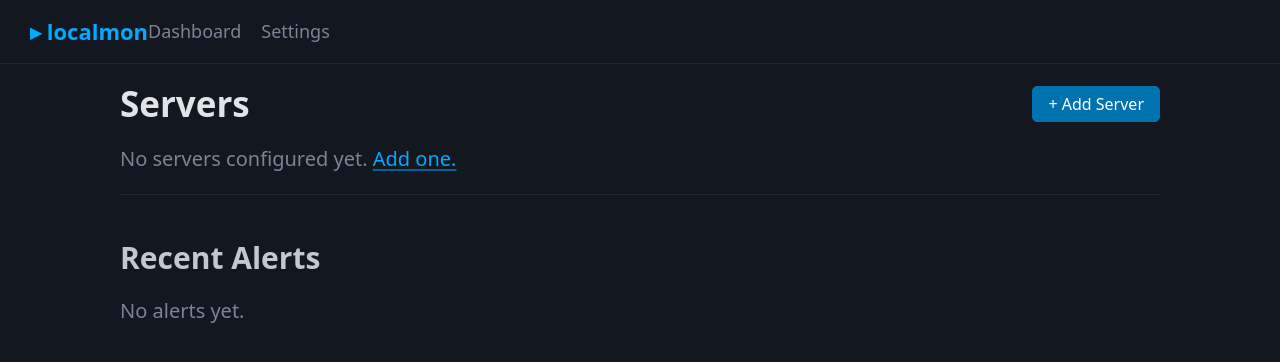
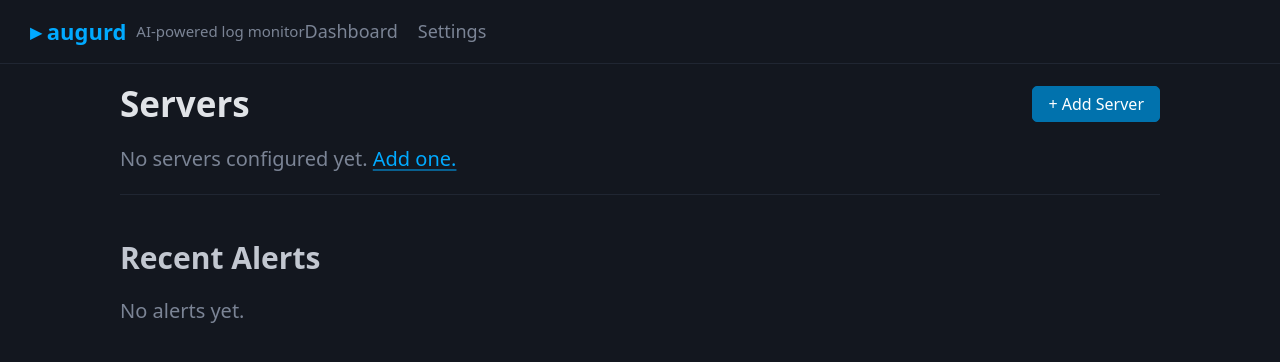
Before and after one commit to Klick3R-1/Augurd, a FastAPI app: page / in a window 1280 px wide. Shown: the top 362 px of the page. Run offline with FastAPI, Linux system fonts and the light colour scheme; data that the repository does not hold is empty; some libraries are stand-ins or nearby versions.

Commit message:
Rename project to augurd
Co-Authored-By: Claude Sonnet 4.6 <noreply@anthropic.com>

```diff
--- a/database.py
+++ b/database.py
@@ -1,7 +1,7 @@
 import aiosqlite
 from pathlib import Path
 
-DB_PATH = Path("localmon.db")
+DB_PATH = Path("augurd.db")
 
 SCHEMA = """
 CREATE TABLE IF NOT EXISTS servers (
--- a/discord_client.py
+++ b/discord_client.py
@@ -43,7 +43,7 @@ async def send_alert(
             },
         ],
         "timestamp": datetime.now(timezone.utc).isoformat(),
-        "footer": {"text": "localmon"},
+        "footer": {"text": "augurd"},
     }
 
     try:
--- a/main.py
+++ b/main.py
@@ -20,7 +20,7 @@ async def lifespan(app: FastAPI):
     await worker_manager.stop_all()
 
 
-app = FastAPI(title="localmon", lifespan=lifespan)
+app = FastAPI(title="augurd", lifespan=lifespan)
 templates = Jinja2Templates(directory="templates")
 
 
--- a/templates/base.html
+++ b/templates/base.html
@@ -3,7 +3,7 @@
 <head>
   <meta charset="UTF-8">
   <meta name="viewport" content="width=device-width, initial-scale=1.0">
-  <title>{% block title %}localmon{% endblock %}</title>
+  <title>{% block title %}augurd{% endblock %}</title>
   <link rel="stylesheet" href="https://cdn.jsdelivr.net/npm/@picocss/pico@2/css/pico.min.css">
   <script src="https://unpkg.com/htmx.org@1.9.10"></script>
   <style>
@@ -41,7 +41,8 @@
 <body>
   <nav>
     <div style="display:flex; justify-content:space-between; align-items:center;">
-      <a class="brand" href="/">&#9656; localmon</a>
+      <a class="brand" href="/">&#9656; augurd</a>
+        <span style="font-size:0.75rem; color:var(--pico-muted-color); font-weight:normal; margin-left:0.5rem;">AI-powered log monitor</span>
       <div class="nav-links">
         <a href="/">Dashboard</a>
         <a href="/settings">Settings</a>
--- a/templates/dashboard.html
+++ b/templates/dashboard.html
@@ -1,5 +1,5 @@
 {% extends "base.html" %}
-{% block title %}Dashboard — localmon{% endblock %}
+{% block title %}Dashboard — augurd{% endblock %}
 
 {% block content %}
 <div style="display:flex; justify-content:space-between; align-items:center; margin-bottom:1rem;">
--- a/templates/server_form.html
+++ b/templates/server_form.html
@@ -1,5 +1,5 @@
 {% extends "base.html" %}
-{% block title %}{% if server %}{{ server.name }}{% else %}New Server{% endif %} — localmon{% endblock %}
+{% block title %}{% if server %}{{ server.name }}{% else %}New Server{% endif %} — augurd{% endblock %}
 
 {% block content %}
 <div style="display:flex; justify-content:space-between; align-items:center; margin-bottom:1rem;">
--- a/templates/settings.html
+++ b/templates/settings.html
@@ -1,5 +1,5 @@
 {% extends "base.html" %}
-{% block title %}Settings — localmon{% endblock %}
+{% block title %}Settings — augurd{% endblock %}
 
 {% block content %}
 <h2>Settings</h2>
```
Also changed, not shown: roadmap.md (+1 -1 lines), README.md.
